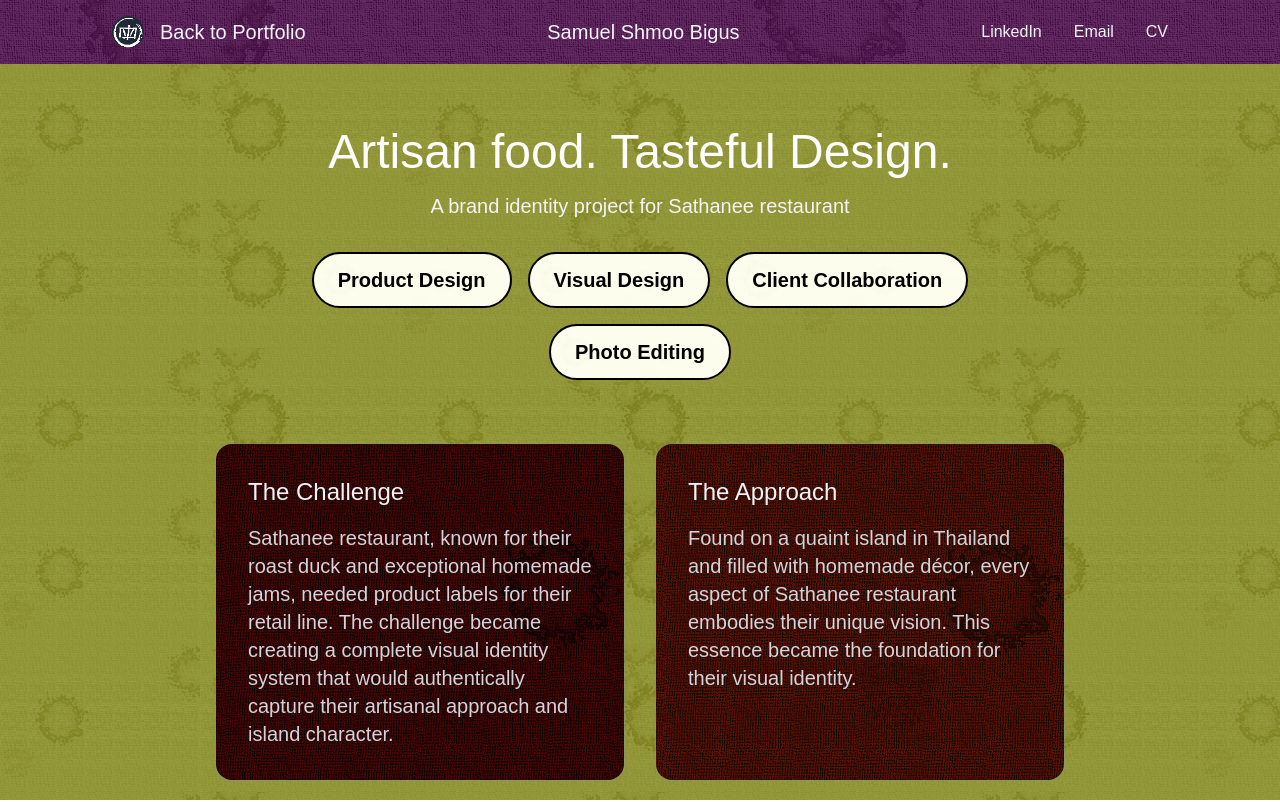
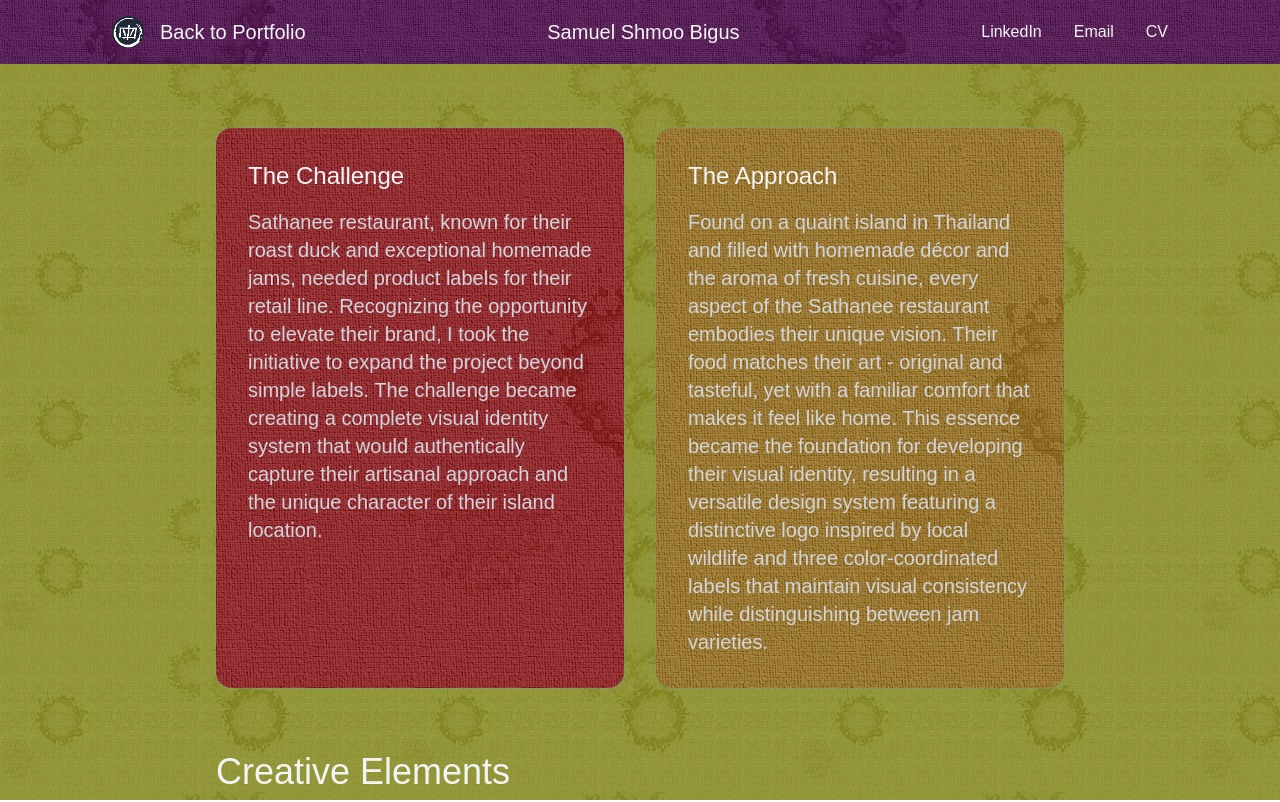
Before and after one commit to BigusGlitchEver/Portfolio, a Next.js app: page /jam-jars in a window 1280 px wide. Shown: the top 802 px of the page. Built offline with nearby package versions, Linux system fonts and the light colour scheme.

Commit message:
Update jam-jars.tsx

```diff
--- a/src/pages/jam-jars.tsx
+++ b/src/pages/jam-jars.tsx
@@ -15,7 +15,7 @@ const jetBrainsMono = JetBrains_Mono({
   weight: ["400", "500", "600", "700"],
 });
 
-export default function JamJarsProject() {
+const JamJarsProject: React.FC = () => {
   const [isHovering, setIsHovering] = useState(false);
 
   return (
@@ -35,12 +35,15 @@ export default function JamJarsProject() {
       <div className="relative z-10">
         <nav className="fixed w-full top-0 z-50">
           <div className="relative">
+            {/* Background with shade */}
             <div className="absolute inset-0" style={{
-              backgroundImage: `linear-gradient(rgba(0, 0, 0, 0.5), rgba(0, 0, 0, 0.5)), url('/images/backgrounds/jamback2.png')`,
+              backgroundImage: `url('/images/backgrounds/jamback2.png')`,
               backgroundSize: 'cover',
-              backgroundPosition: 'center'
+              backgroundPosition: 'center',
+              filter: 'brightness(0.5)'
             }} />
 
+            {/* Navigation content */}
             <div className="relative max-w-6xl mx-auto px-6">
               <div className="max-w-6xl mx-auto px-6 py-4 flex justify-between items-center">
                 <Link
@@ -92,34 +95,11 @@ export default function JamJarsProject() {
         </nav>
 
         <main className="max-w-4xl mx-auto px-6 pt-32 pb-20">
-          <header className="mb-16">
-            <h1 className="text-4xl md:text-5xl font-light mb-4 text-center text-white">
-              Artisan food. Tasteful Design.
-            </h1>
-            <p className="text-xl text-gray-100 mb-8 text-center">
-              A brand identity project for Sathanee restaurant
-            </p>
-            <div className="flex flex-wrap justify-center gap-4">
-              {["Product Design", "Visual Design", "Client Collaboration", "Photo Editing"].map((category, index) => (
-                <span
-                  key={index}
-                  className="px-6 py-3 rounded-full text-xl text-black font-bold border-2 border-black"
-                  style={{
-                    backgroundImage: `linear-gradient(rgba(255, 255, 255, 0.9), rgba(255, 255, 255, 0.9)), url('/images/backgrounds/jamback1.png')`,
-                    backgroundSize: 'cover',
-                    backgroundPosition: 'center'
-                  }}
-                >
-                  {category}
-                </span>
-              ))}
-            </div>
-          </header>
-
+          {/* Project Overview */}
           <section className="mb-16 space-y-8">
             <div className="grid grid-cols-1 md:grid-cols-2 gap-8">
               <div className="bg-gray-800/50 p-8 rounded-2xl backdrop-blur-sm ring-1 ring-blue-400/20" style={{
-                backgroundImage: `linear-gradient(rgba(0, 0, 0, 0.9), rgba(0, 0, 0, 0.9)), url('/images/backgrounds/jamback4.png')`,
+                backgroundImage: `url('/images/backgrounds/jamback4.png')`,
                 backgroundSize: 'cover',
                 backgroundPosition: 'center',
                 backgroundBlendMode: 'overlay'
@@ -127,22 +107,28 @@ export default function JamJarsProject() {
                 <h2 className="text-2xl font-light mb-4">The Challenge</h2>
                 <p className="text-xl text-gray-300">
                   Sathanee restaurant, known for their roast duck and exceptional homemade jams, needed product labels
-                  for their retail line. The challenge became creating a complete visual identity system
-                  that would authentically capture their artisanal approach and island character.
+                  for their retail line. Recognizing the opportunity to elevate their brand, I took the
+                  initiative to expand the project beyond simple labels. The challenge became creating
+                  a complete visual identity system that would authentically capture their artisanal
+                  approach and the unique character of their island location.
                 </p>
               </div>
 
               <div className="bg-gray-900/40 p-8 rounded-2xl backdrop-blur-sm ring-1 ring-blue-400/20" style={{
-                backgroundImage: `linear-gradient(rgba(0, 0, 0, 0.9), rgba(0, 0, 0, 0.9)), url('/images/backgrounds/jamback3.png')`,
+                backgroundImage: `url('/images/backgrounds/jamback3.png')`,
                 backgroundSize: 'cover',
                 backgroundPosition: 'center',
                 backgroundBlendMode: 'overlay'
               }}>
                 <h2 className="text-2xl font-light mb-4">The Approach</h2>
                 <p className="text-xl text-gray-300">
-                  Found on a quaint island in Thailand and filled with homemade décor, every aspect of
-                  Sathanee restaurant embodies their unique vision. This essence became the foundation
-                  for their visual identity.
+                  Found on a quaint island in Thailand and filled with homemade décor and the aroma
+                  of fresh cuisine, every aspect of the Sathanee restaurant embodies their unique vision.
+                  Their food matches their art - original and tasteful, yet with a familiar comfort
+                  that makes it feel like home. This essence became the foundation for developing
+                  their visual identity, resulting in a versatile design system featuring a distinctive
+                  logo inspired by local wildlife and three color-coordinated labels that maintain
+                  visual consistency while distinguishing between jam varieties.
                 </p>
               </div>
             </div>
@@ -219,6 +205,7 @@ export default function JamJarsProject() {
             </div>
           </section>
 
+          {/* Call to Action with preserved hover effect */}
           <section className="text-center mt-16 space-y-8">
             <h2 className="text-4xl font-light text-white">Want to see more?</h2>
             <div className="flex justify-center">
@@ -226,7 +213,7 @@ export default function JamJarsProject() {
                 href="/"
                 className="px-6 py-3 rounded-full transition-all duration-300 border-2 border-black text-xl text-black font-bold"
                 style={{
-                  backgroundImage: `linear-gradient(rgba(255, 255, 255, 0.9), rgba(255, 255, 255, 0.9)), url('/images/backgrounds/${isHovering ? 'jamback3.png' : 'jamback1.png'}')`,
+                  backgroundImage: `url('/images/backgrounds/${isHovering ? 'jamback3.png' : 'jamback1.png'}')`,
                   backgroundSize: 'cover',
                   backgroundPosition: 'center'
                 }}
@@ -241,4 +228,6 @@ export default function JamJarsProject() {
       </div>
     </div>
   );
-}
+};
+
+export default JamJarsProject;
```
